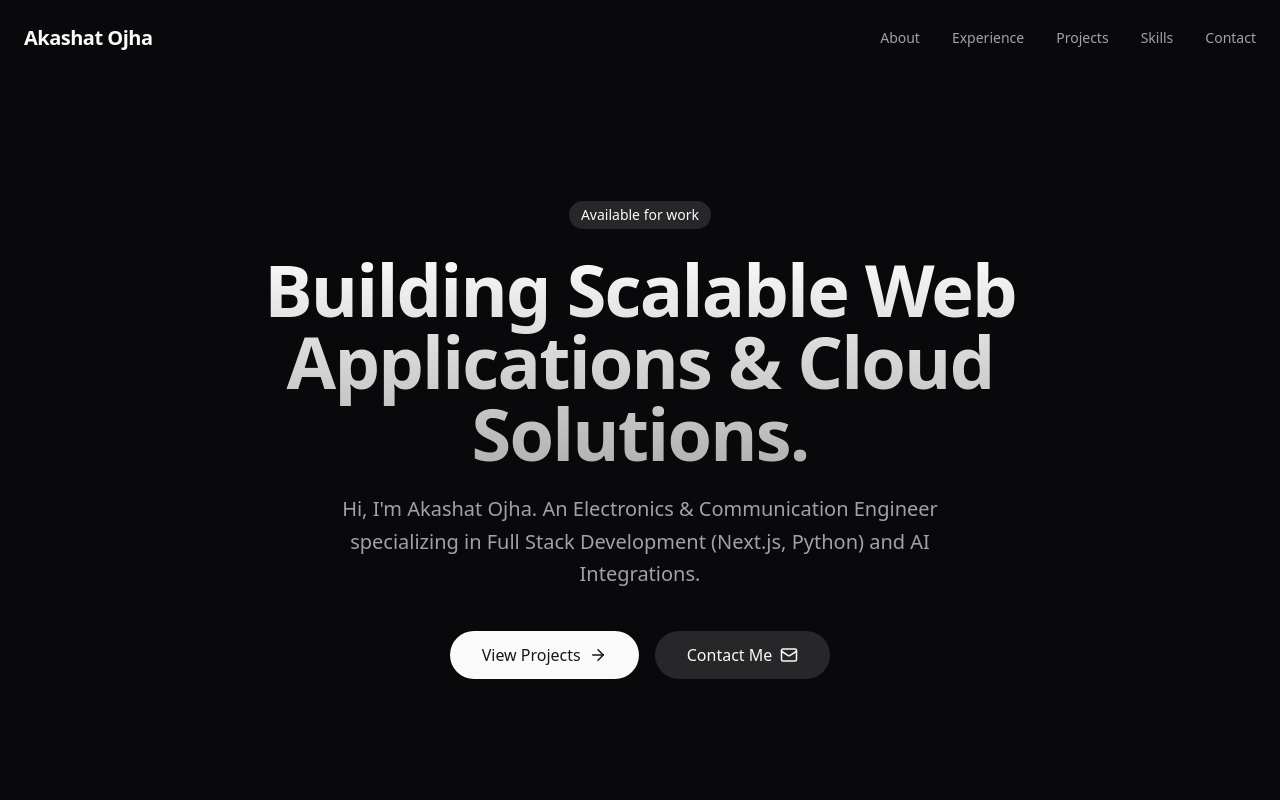
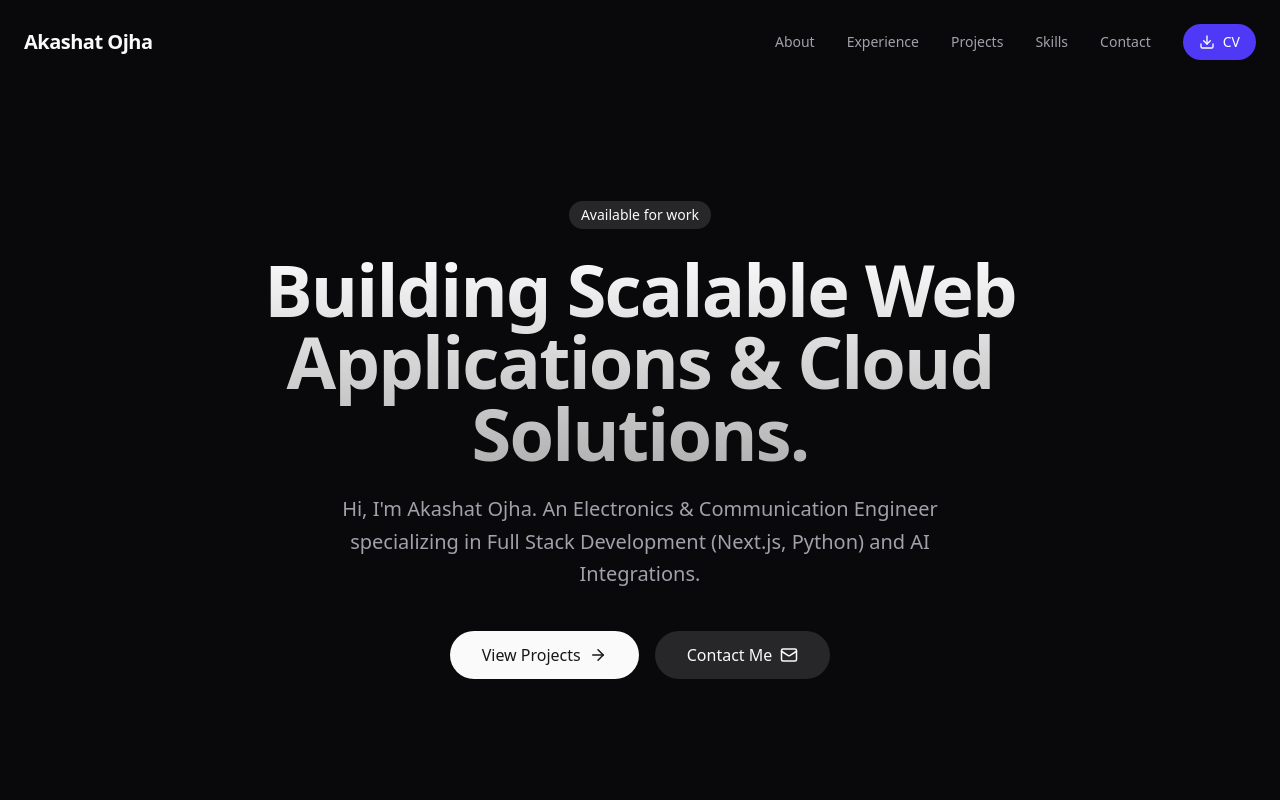
Before and after one commit to Akashat-02-Dev/portfolio, a Next.js app: page / in a window 1280 px wide. Shown: the top 800 px of the page. Built offline with nearby package versions, Linux system fonts and the light colour scheme.

Commit message:
feat: add download CV button to navbar and bio card

```diff
--- a/src/components/BioCard.tsx
+++ b/src/components/BioCard.tsx
@@ -81,6 +81,15 @@ export function BioCard({ className }: { className?: string }) {
              </span>
          ))}
          <a
+            href={DATA.contact.resumeUrl}
+            target="_blank"
+            rel="noopener noreferrer"
+            download
+            className="flex items-center gap-1 text-xs font-semibold text-neutral-400 hover:text-white transition-colors group/resume"
+         >
+            Download CV <Download size={14} className="group-hover/resume:translate-y-0.5 transition-transform" />
+         </a>
+         <a
             href={`mailto:${DATA.contact.email}`}
             className="ml-auto flex items-center gap-1 text-xs font-semibold text-indigo-400 hover:text-indigo-300 transition-colors group/link"
          >
--- a/src/components/Navbar.tsx
+++ b/src/components/Navbar.tsx
@@ -1,9 +1,10 @@
 "use client";
 import { useState, useEffect } from "react";
 import { motion, AnimatePresence } from "framer-motion";
-import { Menu, X, Sun, Moon } from "lucide-react";
+import { Menu, X, Sun, Moon, Download } from "lucide-react";
 import { cn } from "@/lib/utils";
 import { useLenis } from "lenis/react";
+import { DATA } from "@/data";
 
 const navLinks = [
   { name: "About", href: "#about" },
@@ -81,6 +82,16 @@ export const Navbar = () => {
               {link.name}
             </a>
           ))}
+          <a
+            href={DATA.contact.resumeUrl}
+            target="_blank"
+            rel="noopener noreferrer"
+            download
+            className="flex items-center gap-2 px-4 py-2 text-sm font-medium text-white bg-indigo-600 rounded-full hover:bg-indigo-700 transition-colors"
+          >
+            <Download size={16} />
+            CV
+          </a>
           {/* <button
             onClick={toggleTheme}
             className="p-2 rounded-full hover:bg-secondary/80 transition-colors"
@@ -126,6 +137,16 @@ export const Navbar = () => {
                   {link.name}
                 </a>
               ))}
+              <a
+                href={DATA.contact.resumeUrl}
+                target="_blank"
+                rel="noopener noreferrer"
+                download
+                className="flex items-center gap-2 text-lg font-medium text-indigo-400 hover:text-indigo-300"
+              >
+                <Download size={20} />
+                Download CV
+              </a>
             </div>
           </motion.div>
         )}
--- a/src/data.ts
+++ b/src/data.ts
@@ -98,6 +98,7 @@ export const DATA = {
     email: "akashatojha2002" + "@" + "gmail.com",
     phone: "+91 9874510316",
     location: "Kolkata, India",
+    resumeUrl: "/resume.pdf",
     social: {
       linkedin: { name: "LinkedIn", url: "https://www.linkedin.com/in/akashat-ojha/" },
       github: { name: "GitHub", url: "https://github.com/Akashat-02-Dev" },
```
Also changed, not shown: 1 other file (tests, documents, lock files or other folders).
